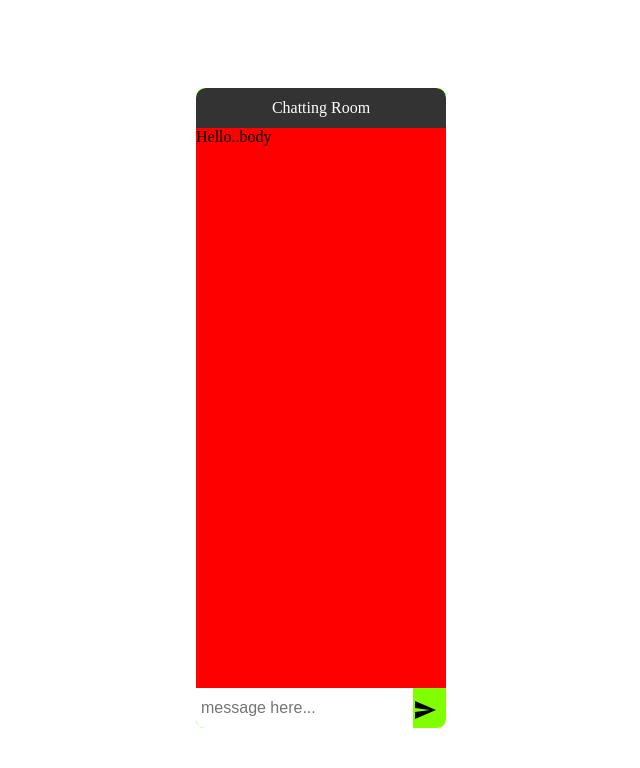
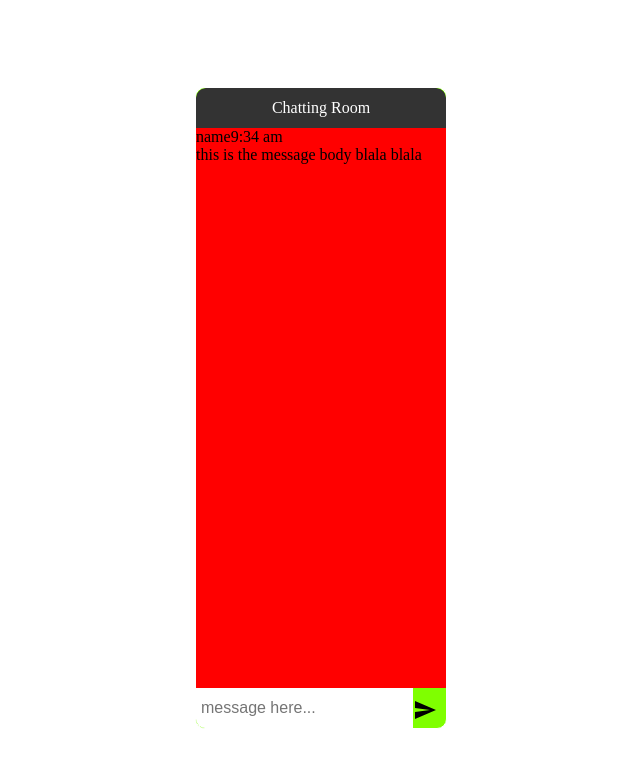
Before and after one commit to ahmedabukar01/message-app, a React (Create React App) app in the folder client/: page / in a window 1280 px wide. Both pictures are taken after typing "Sample", "Sample" into the empty fields and a click on the button "Join Chat". Shown: the top 768 px of the page, without its empty margins (319-959 px from the left). Built offline with nearby package versions, Linux system fonts and the light colour scheme; no server answers.

Commit message:
msg body

```diff
--- a/client/src/components/Home.js
+++ b/client/src/components/Home.js
@@ -1,6 +1,15 @@
 import SendIcon from '@mui/icons-material/Send';
+import { useState } from 'react';
+import Message from './Message';
 
 const Home = () => {
+    const [value, setValue] = useState('');
+
+    const sendMsg = (e)=>{
+        e.preventDefault();
+
+        if(value) console.log(value);
+    }
 
   return (
       <div className='home'>
@@ -9,11 +18,11 @@ const Home = () => {
                   <span>Chatting Room</span>
               </div>
               <div className='message-body'>
-                  Hello..body
+                  <Message />
               </div>
               <div className='message-bottom'>
-                  <form>
-                      <input type="text" required placeholder="message here..." />
+                  <form onSubmit={sendMsg}>
+                      <input type="text" value={value} onChange={(e)=>setValue(e.target.value)} required placeholder="message here..." />
                         <SendIcon style={{marginTop: '10px', cursor:'pointer'}}/>
                   </form>
               </div>
--- /dev/null
+++ b/client/src/components/Message.js
@@ -0,0 +1,17 @@
+import React from 'react';
+
+const Message = () => {
+  return(
+      <div className='message'>
+          <div className='title'>
+              <span className='name'>name</span>
+              <span className='date'>9:34 am</span>
+          </div>
+          <div className='msg-body'>
+              this is the message body blala blala
+          </div>
+      </div>
+  );
+};
+
+export default Message;
```
